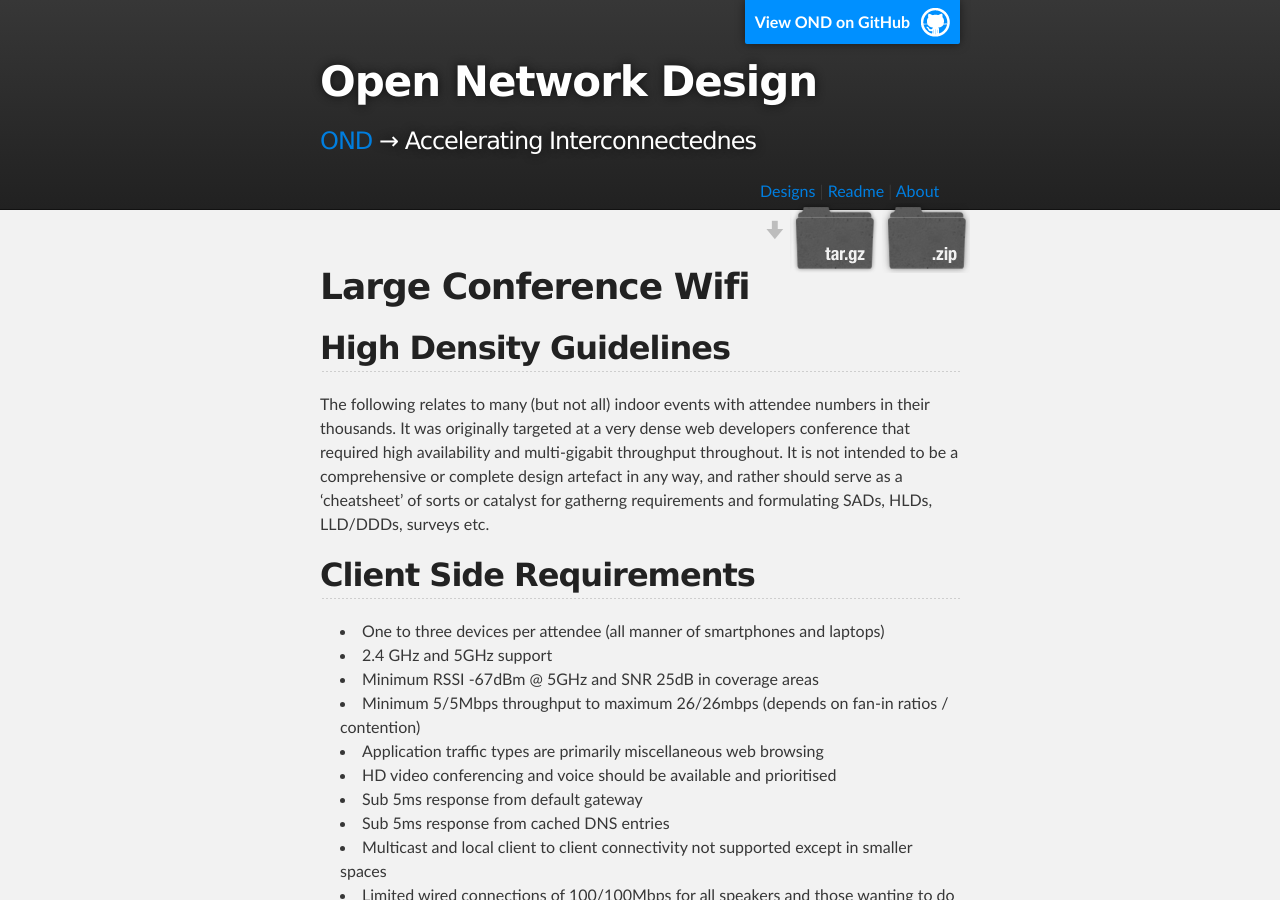
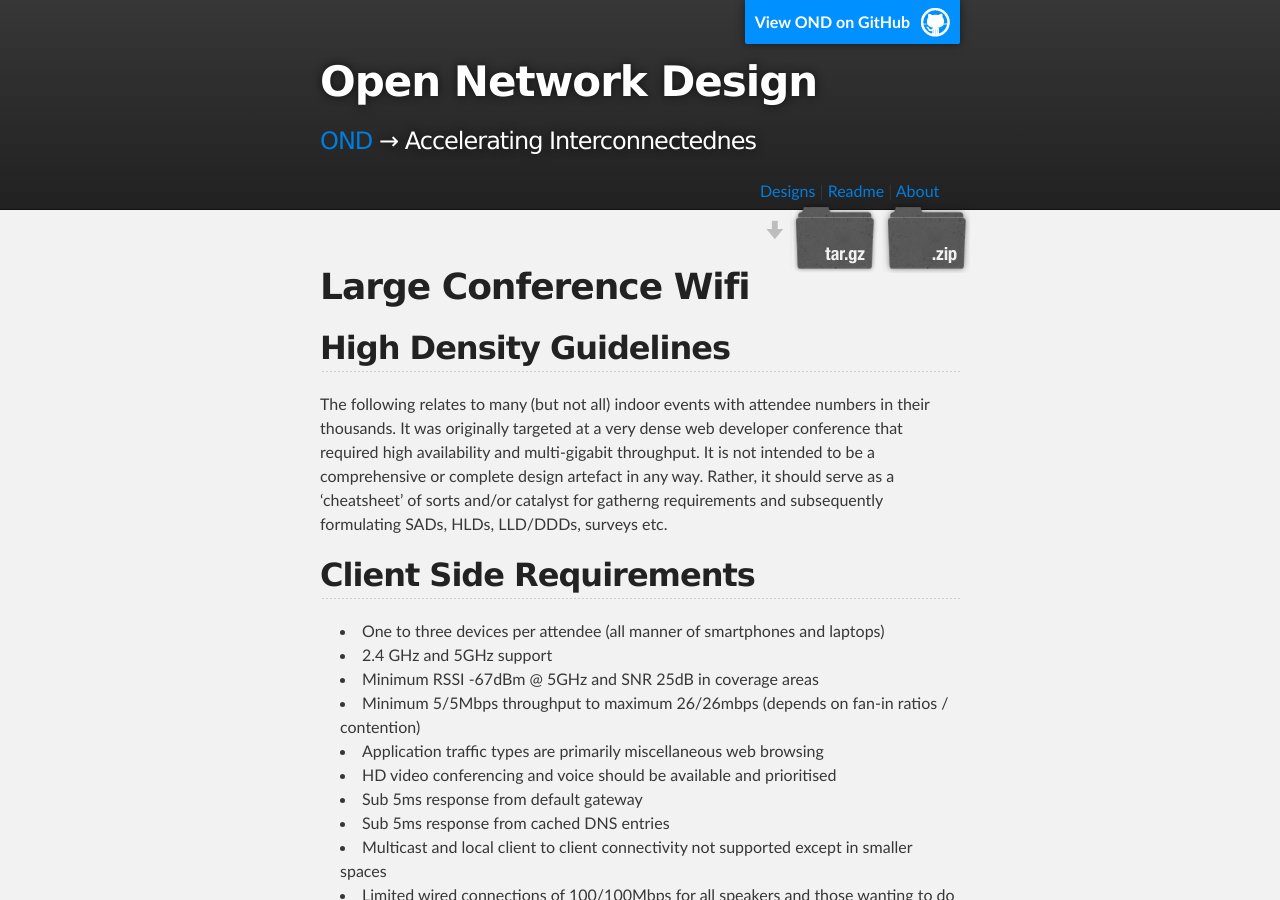
Before and after one commit to podomere/ond, a Jekyll site: the page built from ond-00002/ond-00002.md, in a window 1280 px wide and 900 px high. Built offline with Jekyll 4.4.1, drawn with Linux system fonts in a browser that asks for light colours.

Commit message:
Updated lead in paragraph for wording and brevity

```diff
--- a/ond-00002/ond-00002.md
+++ b/ond-00002/ond-00002.md
@@ -11,7 +11,7 @@ author: Donal O Duibhir, 2014, @irldexter @donalod
 
 ## High Density Guidelines
 
-The following relates to many (but not all) indoor events with attendee numbers in their thousands. It was originally targeted at a very dense web developers conference that required high availability and multi-gigabit throughput throughout. It is not intended to be a comprehensive or complete design artefact in any way, and rather should serve as a 'cheatsheet' of sorts or catalyst for gatherng requirements and formulating SADs, HLDs, LLD/DDDs, surveys etc.
+The following relates to many (but not all) indoor events with attendee numbers in their thousands. It was originally targeted at a very dense web developer conference that required high availability and multi-gigabit throughput. It is not intended to be a comprehensive or complete design artefact in any way. Rather, it should serve as a 'cheatsheet' of sorts and/or catalyst for gatherng requirements and subsequently formulating SADs, HLDs, LLD/DDDs, surveys etc.
 
 ## Client Side Requirements
 - One to three devices per attendee (all manner of smartphones and laptops)
```
